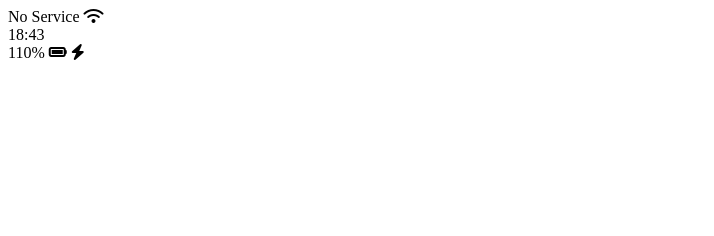
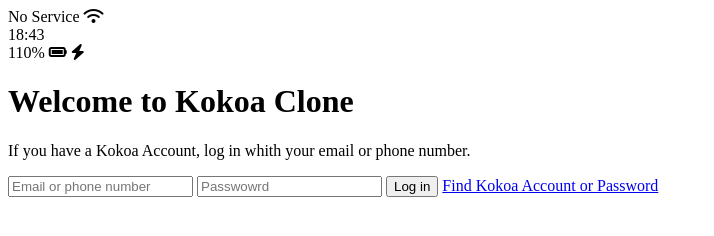
Before and after one commit to XyiFirth/kokoa-clone-2021, a plain HTML site: page index.html in a window 1280 px wide. Shown: the whole page, without its empty margins (0-714 px from the left). Drawn offline with Linux system fonts and the light colour scheme.

Commit message:
index input form

```diff
--- a/index.html
+++ b/index.html
@@ -4,24 +4,36 @@
     <meta charset="UTF-8" />
     <meta http-equiv="X-UA-Compatible" content="IE=edge" />
     <meta name="viewport" content="width=device-width, initial-scale=1.0" />
-    <title>Welcome to Kokoa Talk</title>
+    <title>Welcome to Kokoa Clone</title>
   </head>
   <body>
     <div id="status-bar">
       <div class="status-bar__column">
         <span>No Service</span>
-        <!--To Do: WiFi Icon-->
         <i class="fa-solid fa-wifi"></i>
       </div>
       <div class="status-bar__column"></div>
       <span>18:43</span>
       <div class="status-bar__column"></div>
       <span>110%</span>
-      <!--Battery Icon-->
       <i class="fa-solid fa-battery-full"></i>
-      <!--lightning Icon-->
       <i class="fa-solid fa-bolt"></i>
     </div>
+
+    <header class="wwelcome-header">
+      <h1 class="welcome-header__title">Welcome to Kokoa Clone</h1>
+      <p class="welcome-header__text">
+        If you have a Kokoa Account, log in whith your email or phone number.
+      </p>
+    </header>
+
+    <form id="login-form">
+      <input type="text" placeholder="Email or phone number" />
+      <input type="password" placeholder="Passwowrd" />
+      <input type="submit" value="Log in" />
+      <a href="#">Find Kokoa Account or Password</a>
+    </form>
+
     <script
       src="https://kit.fontawesome.com/cf5b41cd10.js"
       crossorigin="anonymous"
```
